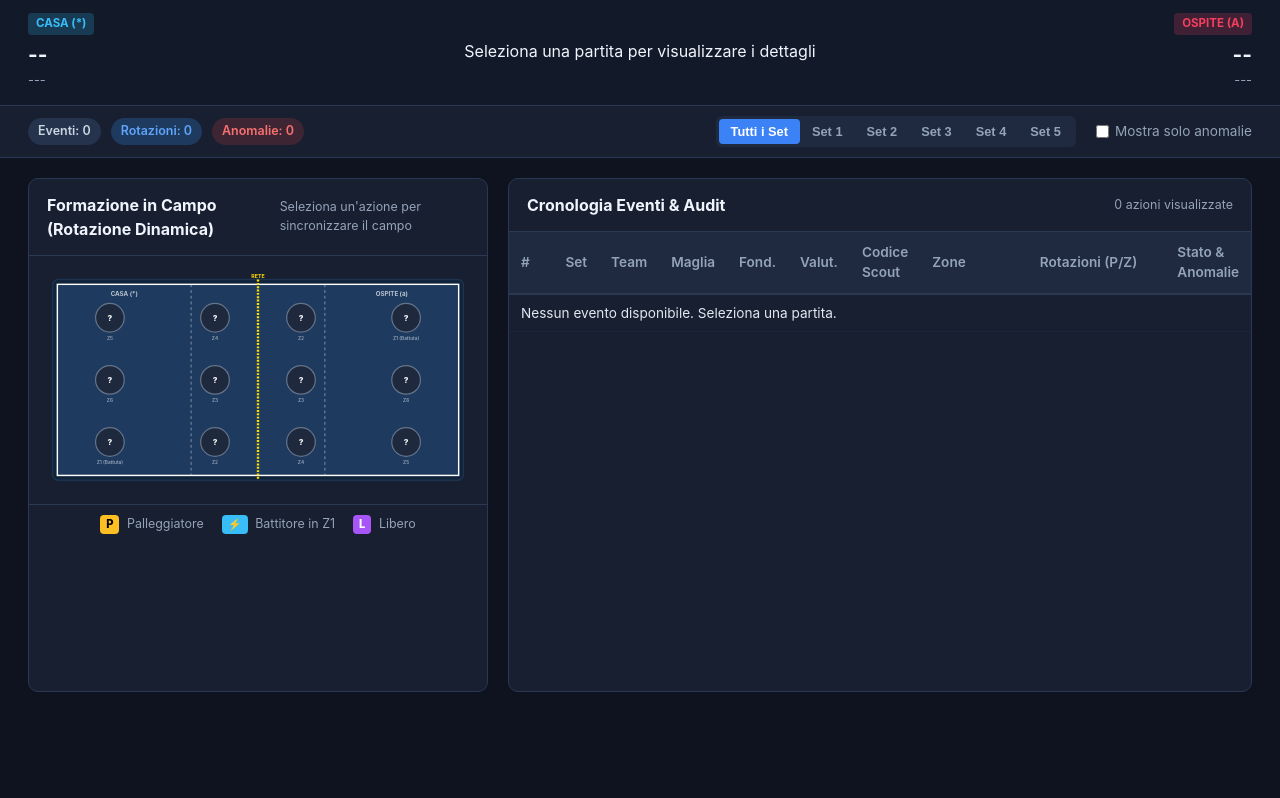
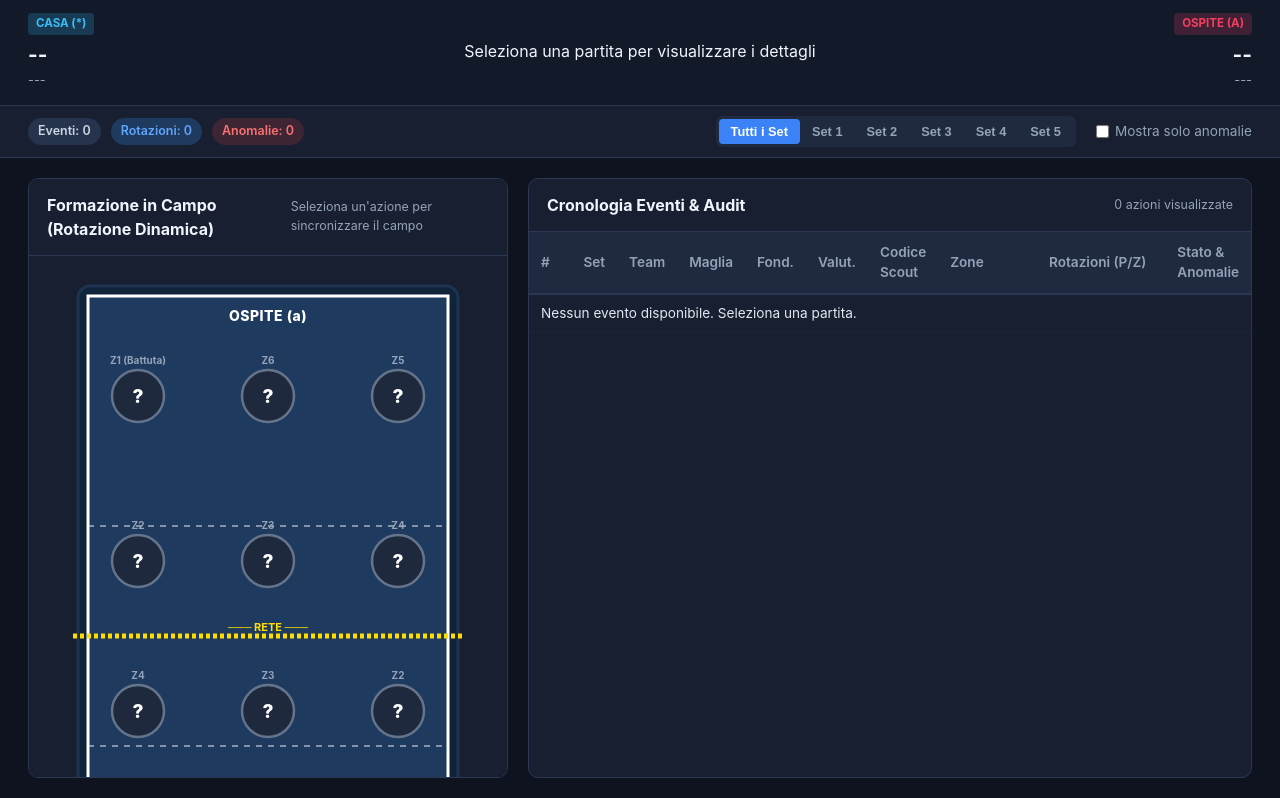
Before and after one commit to mschiavo/ScoutAnalyzer, a plain HTML site: page static/index.html in a window 1280 px wide. Shown: the part 88-886 px from the top of the page. Before the commit the page ends 800 px from the top, so only its background shows below. Drawn offline with Linux system fonts and the light colour scheme; no server answers.

Commit message:
feat(ui): orient volleyball court vertically with enlarged readable player nodes and names

```diff
--- a/static/app.js
+++ b/static/app.js
@@ -354,8 +354,19 @@ function updateZoneNode(nodeId, shirtNum, zoneNum, teamCode, ev) {
     g.classList.add("is-libero");
   }
 
-  // Tooltip con anagrafica
+  // Tooltip con anagrafica e cognome visualizzato sotto il numero
   const p = getPlayerInfo(shirtNum, teamCode);
+  const textName = g.querySelector(".p-name");
+  if (textName) {
+    if (p && p.last_name) {
+      let lName = p.last_name.trim().toUpperCase();
+      if (lName.length > 9) lName = lName.substring(0, 8) + ".";
+      textName.textContent = lName;
+    } else {
+      textName.textContent = "";
+    }
+  }
+
   if (p) {
     g.setAttribute("title", `#${shirtNum} ${p.first_name || ""} ${p.last_name || ""} (${p.role_name || ""})`);
   } else {
--- a/static/index.html
+++ b/static/index.html
@@ -87,43 +87,103 @@
         </div>
 
         <div class="court-container" id="court-container">
-          <!-- Campo SVG interattivo -->
-          <svg class="court-svg" id="court-svg" viewBox="0 0 900 460" preserveAspectRatio="xMidYMid meet">
+          <!-- Campo SVG interattivo orientato verticalmente -->
+          <svg class="court-svg" id="court-svg" viewBox="0 0 420 740" preserveAspectRatio="xMidYMid meet">
             <!-- Sfondo del campo -->
-            <rect x="20" y="20" width="860" height="420" rx="12" class="court-boundary" />
-            <rect x="30" y="30" width="840" height="400" class="court-floor" />
+            <rect x="20" y="20" width="380" height="700" rx="12" class="court-boundary" />
+            <rect x="30" y="30" width="360" height="680" class="court-floor" />
 
-            <!-- Rete centrale -->
-            <line x1="450" y1="20" x2="450" y2="440" class="court-net" />
-            <text x="450" y="16" class="net-label" text-anchor="middle">RETE</text>
+            <!-- Rete centrale orizzontale -->
+            <line x1="15" y1="370" x2="405" y2="370" class="court-net" />
+            <text x="210" y="365" class="net-label" text-anchor="middle">─── RETE ───</text>
 
             <!-- Linee di attacco (3 metri) -->
-            <line x1="310" y1="30" x2="310" y2="430" class="court-line-3m" />
-            <line x1="590" y1="30" x2="590" y2="430" class="court-line-3m" />
+            <line x1="30" y1="260" x2="390" y2="260" class="court-line-3m" />
+            <line x1="30" y1="480" x2="390" y2="480" class="court-line-3m" />
 
             <!-- Nomi squadre a bordo campo -->
-            <text x="170" y="55" class="court-team-title" id="court-home-title">CASA (*)</text>
-            <text x="730" y="55" class="court-team-title" id="court-away-title">OSPITE (a)</text>
+            <text x="210" y="55" class="court-team-title" id="court-away-title">OSPITE (a)</text>
+            <text x="210" y="695" class="court-team-title" id="court-home-title">CASA (*)</text>
 
-            <!-- ZONA CASA (Metà Sinistra) -->
-            <!-- Prima Linea: Z4, Z3, Z2 -->
-            <g id="h-zone-4" class="player-node" transform="translate(360, 100)"><circle r="30" /><text class="p-num" y="6">?</text><text class="z-label" y="46">Z4</text></g>
-            <g id="h-zone-3" class="player-node" transform="translate(360, 230)"><circle r="30" /><text class="p-num" y="6">?</text><text class="z-label" y="46">Z3</text></g>
-            <g id="h-zone-2" class="player-node" transform="translate(360, 360)"><circle r="30" /><text class="p-num" y="6">?</text><text class="z-label" y="46">Z2</text></g>
-            <!-- Seconda Linea: Z5, Z6, Z1 -->
-            <g id="h-zone-5" class="player-node" transform="translate(140, 100)"><circle r="30" /><text class="p-num" y="6">?</text><text class="z-label" y="46">Z5</text></g>
-            <g id="h-zone-6" class="player-node" transform="translate(140, 230)"><circle r="30" /><text class="p-num" y="6">?</text><text class="z-label" y="46">Z6</text></g>
-            <g id="h-zone-1" class="player-node" transform="translate(140, 360)"><circle r="30" /><text class="p-num" y="6">?</text><text class="z-label" y="46">Z1 (Battuta)</text></g>
+            <!-- ZONA OSPITE (Metà Superiore) -->
+            <!-- Seconda Linea: Z1 (sinistra), Z6 (centro), Z5 (destra) -->
+            <g id="a-zone-1" class="player-node" transform="translate(80, 130)">
+              <circle r="26" />
+              <text class="z-label" y="-32">Z1 (Battuta)</text>
+              <text class="p-num" y="7">?</text>
+              <text class="p-name" y="42"></text>
+            </g>
+            <g id="a-zone-6" class="player-node" transform="translate(210, 130)">
+              <circle r="26" />
+              <text class="z-label" y="-32">Z6</text>
+              <text class="p-num" y="7">?</text>
+              <text class="p-name" y="42"></text>
+            </g>
+            <g id="a-zone-5" class="player-node" transform="translate(340, 130)">
+              <circle r="26" />
+              <text class="z-label" y="-32">Z5</text>
+              <text class="p-num" y="7">?</text>
+              <text class="p-name" y="42"></text>
+            </g>
+            <!-- Prima Linea: Z2 (sinistra), Z3 (centro), Z4 (destra) -->
+            <g id="a-zone-2" class="player-node" transform="translate(80, 295)">
+              <circle r="26" />
+              <text class="z-label" y="-32">Z2</text>
+              <text class="p-num" y="7">?</text>
+              <text class="p-name" y="42"></text>
+            </g>
+            <g id="a-zone-3" class="player-node" transform="translate(210, 295)">
+              <circle r="26" />
+              <text class="z-label" y="-32">Z3</text>
+              <text class="p-num" y="7">?</text>
+              <text class="p-name" y="42"></text>
+            </g>
+            <g id="a-zone-4" class="player-node" transform="translate(340, 295)">
+              <circle r="26" />
+              <text class="z-label" y="-32">Z4</text>
+              <text class="p-num" y="7">?</text>
+              <text class="p-name" y="42"></text>
+            </g>
 
-            <!-- ZONA OSPITE (Metà Destra) -->
-            <!-- Prima Linea: Z2, Z3, Z4 -->
-            <g id="a-zone-2" class="player-node" transform="translate(540, 100)"><circle r="30" /><text class="p-num" y="6">?</text><text class="z-label" y="46">Z2</text></g>
-            <g id="a-zone-3" class="player-node" transform="translate(540, 230)"><circle r="30" /><text class="p-num" y="6">?</text><text class="z-label" y="46">Z3</text></g>
-            <g id="a-zone-4" class="player-node" transform="translate(540, 360)"><circle r="30" /><text class="p-num" y="6">?</text><text class="z-label" y="46">Z4</text></g>
-            <!-- Seconda Linea: Z1, Z6, Z5 -->
-            <g id="a-zone-1" class="player-node" transform="translate(760, 100)"><circle r="30" /><text class="p-num" y="6">?</text><text class="z-label" y="46">Z1 (Battuta)</text></g>
-            <g id="a-zone-6" class="player-node" transform="translate(760, 230)"><circle r="30" /><text class="p-num" y="6">?</text><text class="z-label" y="46">Z6</text></g>
-            <g id="a-zone-5" class="player-node" transform="translate(760, 360)"><circle r="30" /><text class="p-num" y="6">?</text><text class="z-label" y="46">Z5</text></g>
+            <!-- ZONA CASA (Metà Inferiore) -->
+            <!-- Prima Linea: Z4 (sinistra), Z3 (centro), Z2 (destra) -->
+            <g id="h-zone-4" class="player-node" transform="translate(80, 445)">
+              <circle r="26" />
+              <text class="z-label" y="-32">Z4</text>
+              <text class="p-num" y="7">?</text>
+              <text class="p-name" y="42"></text>
+            </g>
+            <g id="h-zone-3" class="player-node" transform="translate(210, 445)">
+              <circle r="26" />
+              <text class="z-label" y="-32">Z3</text>
+              <text class="p-num" y="7">?</text>
+              <text class="p-name" y="42"></text>
+            </g>
+            <g id="h-zone-2" class="player-node" transform="translate(340, 445)">
+              <circle r="26" />
+              <text class="z-label" y="-32">Z2</text>
+              <text class="p-num" y="7">?</text>
+              <text class="p-name" y="42"></text>
+            </g>
+            <!-- Seconda Linea: Z5 (sinistra), Z6 (centro), Z1 (destra - battuta) -->
+            <g id="h-zone-5" class="player-node" transform="translate(80, 610)">
+              <circle r="26" />
+              <text class="z-label" y="-32">Z5</text>
+              <text class="p-num" y="7">?</text>
+              <text class="p-name" y="42"></text>
+            </g>
+            <g id="h-zone-6" class="player-node" transform="translate(210, 610)">
+              <circle r="26" />
+              <text class="z-label" y="-32">Z6</text>
+              <text class="p-num" y="7">?</text>
+              <text class="p-name" y="42"></text>
+            </g>
+            <g id="h-zone-1" class="player-node" transform="translate(340, 610)">
+              <circle r="26" />
+              <text class="z-label" y="-32">Z1 (Battuta)</text>
+              <text class="p-num" y="7">?</text>
+              <text class="p-name" y="42"></text>
+            </g>
           </svg>
         </div>
 
--- a/static/style.css
+++ b/static/style.css
@@ -278,7 +278,7 @@ select:focus, input[type="text"]:focus {
 /* DASHBOARD MAIN GRID */
 .dashboard-grid {
   display: grid;
-  grid-template-columns: 460px 1fr;
+  grid-template-columns: 480px 1fr;
   gap: 20px;
   padding: 20px 28px;
   flex: 1;
@@ -296,6 +296,11 @@ select:focus, input[type="text"]:focus {
   border-radius: 10px;
   display: flex;
   flex-direction: column;
+}
+
+.court-panel {
+  overflow-y: auto;
+  max-height: calc(100vh - 200px);
 }
 
 .panel-header {
@@ -318,7 +323,7 @@ select:focus, input[type="text"]:focus {
 
 /* VOLLEYBALL COURT SVG */
 .court-container {
-  padding: 14px;
+  padding: 10px 14px;
   display: flex;
   justify-content: center;
   align-items: center;
@@ -326,7 +331,7 @@ select:focus, input[type="text"]:focus {
 
 .court-svg {
   width: 100%;
-  max-width: 600px;
+  max-width: 420px;
   height: auto;
 }
 
@@ -361,10 +366,11 @@ select:focus, input[type="text"]:focus {
 }
 
 .court-team-title {
-  fill: rgba(255, 255, 255, 0.7);
-  font-size: 13px;
-  font-weight: 700;
+  fill: #ffffff;
+  font-size: 14px;
+  font-weight: 800;
   text-anchor: middle;
+  letter-spacing: 0.5px;
 }
 
 /* PLAYER NODES ON COURT */
@@ -377,7 +383,7 @@ select:focus, input[type="text"]:focus {
 
 .player-node .p-num {
   fill: #ffffff;
-  font-size: 17px;
+  font-size: 19px;
   font-weight: 800;
   text-anchor: middle;
 }
@@ -385,8 +391,16 @@ select:focus, input[type="text"]:focus {
 .player-node .z-label {
   fill: #94a3b8;
   font-size: 10px;
-  font-weight: 600;
+  font-weight: 700;
   text-anchor: middle;
+}
+
+.player-node .p-name {
+  fill: #cbd5e1;
+  font-size: 10.5px;
+  font-weight: 700;
+  text-anchor: middle;
+  letter-spacing: 0.3px;
 }
 
 /* Special player badges */
```
